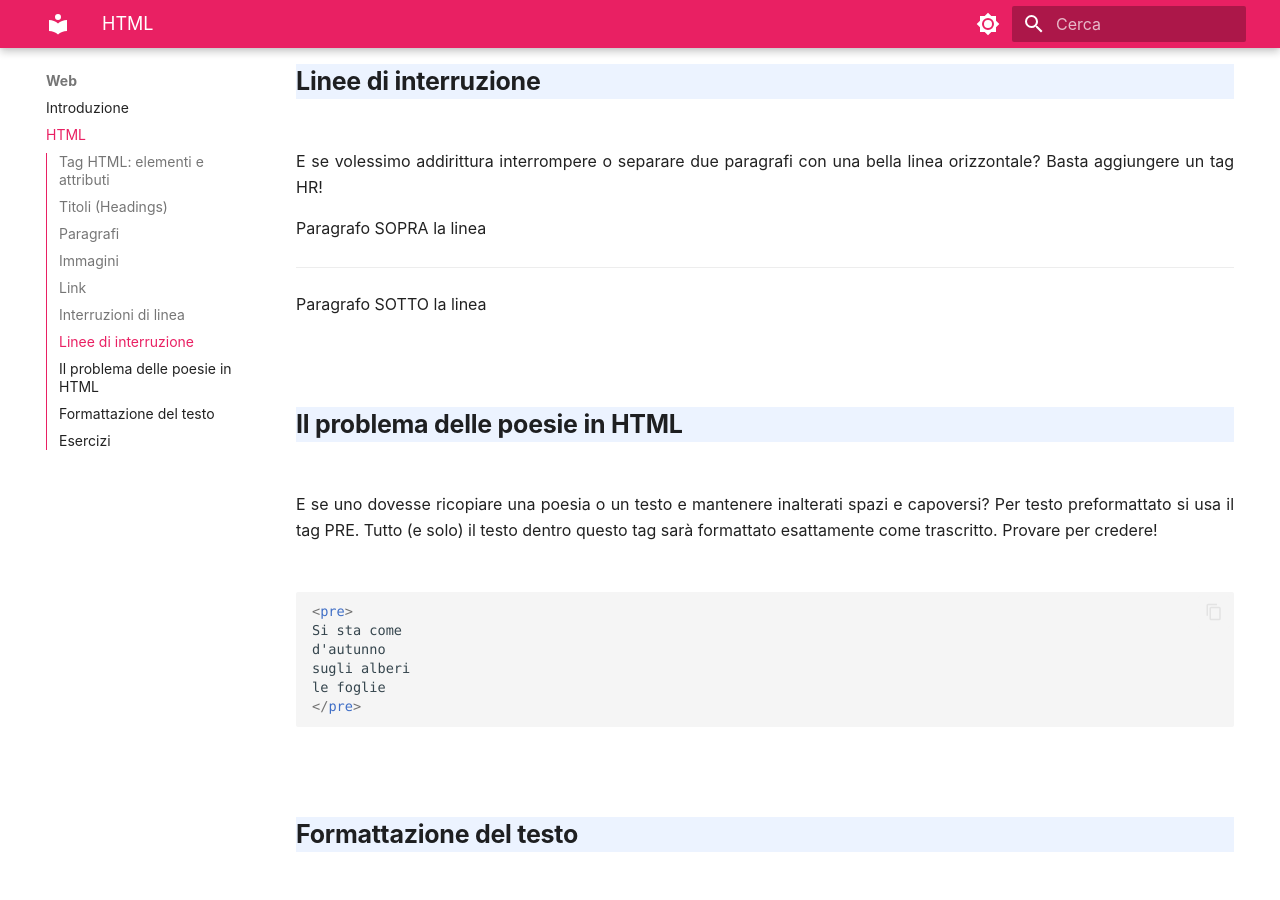
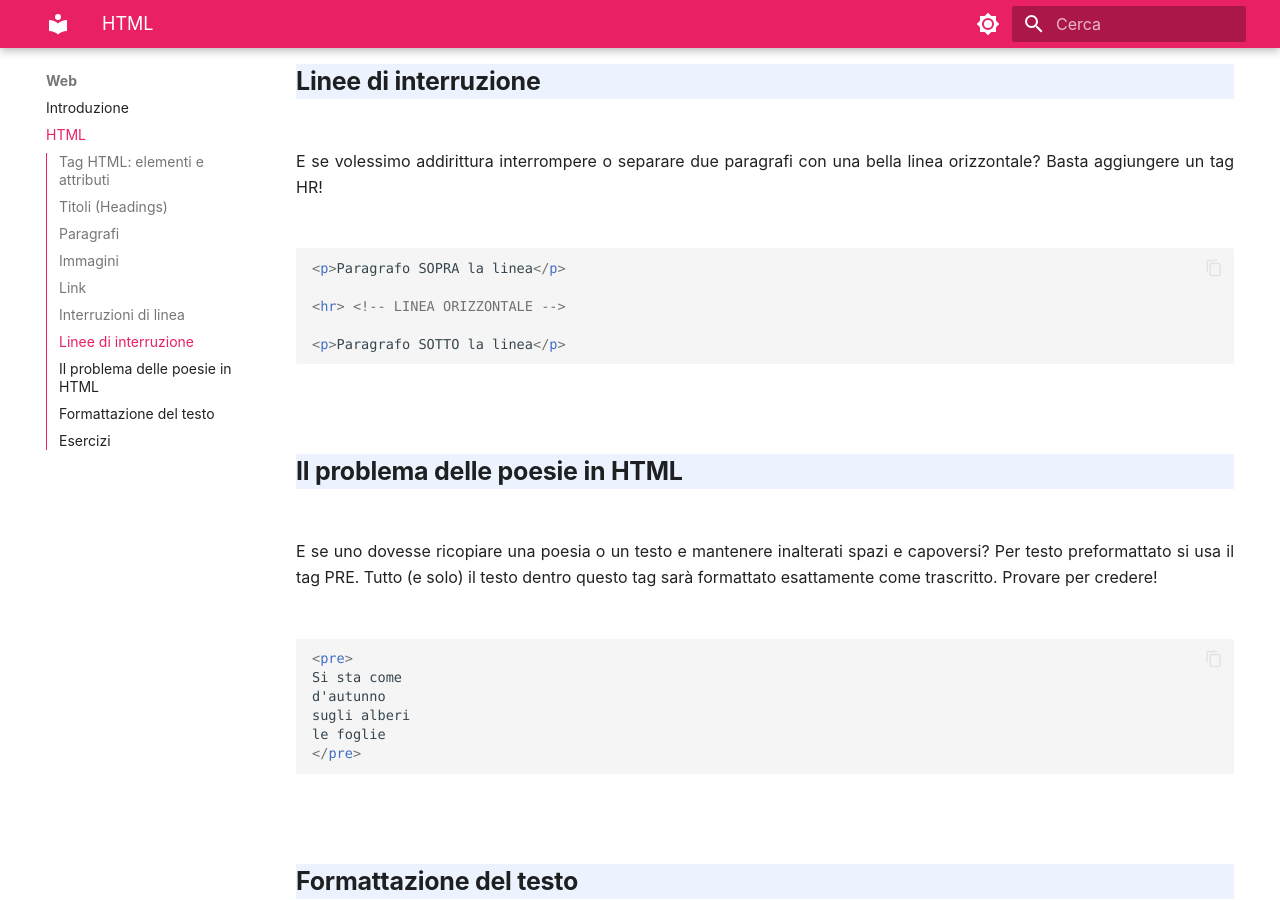
Before and after one commit to adjamhub/infohandouts, an MkDocs documentation site: the page built from docs/web/10_html5.md, in a window 1280 px wide and 900 px high, scrolled down 5007 px. Built offline with MkDocs 1.6.1 and Material for MkDocs 9.7.7, drawn with Linux system fonts in a browser that asks for light colours.

Commit message:
Update 10_html5.md

````diff
--- a/docs/web/10_html5.md
+++ b/docs/web/10_html5.md
@@ -208,11 +208,13 @@ capo!</p>
 E se volessimo addirittura interrompere o separare due paragrafi con una
 bella linea orizzontale? Basta aggiungere un tag HR!
 
+``` html
 <p>Paragrafo SOPRA la linea</p>
 
 <hr> <!-- LINEA ORIZZONTALE -->
 
 <p>Paragrafo SOTTO la linea</p>
+```
 
 ## Il problema delle poesie in HTML
 
````
